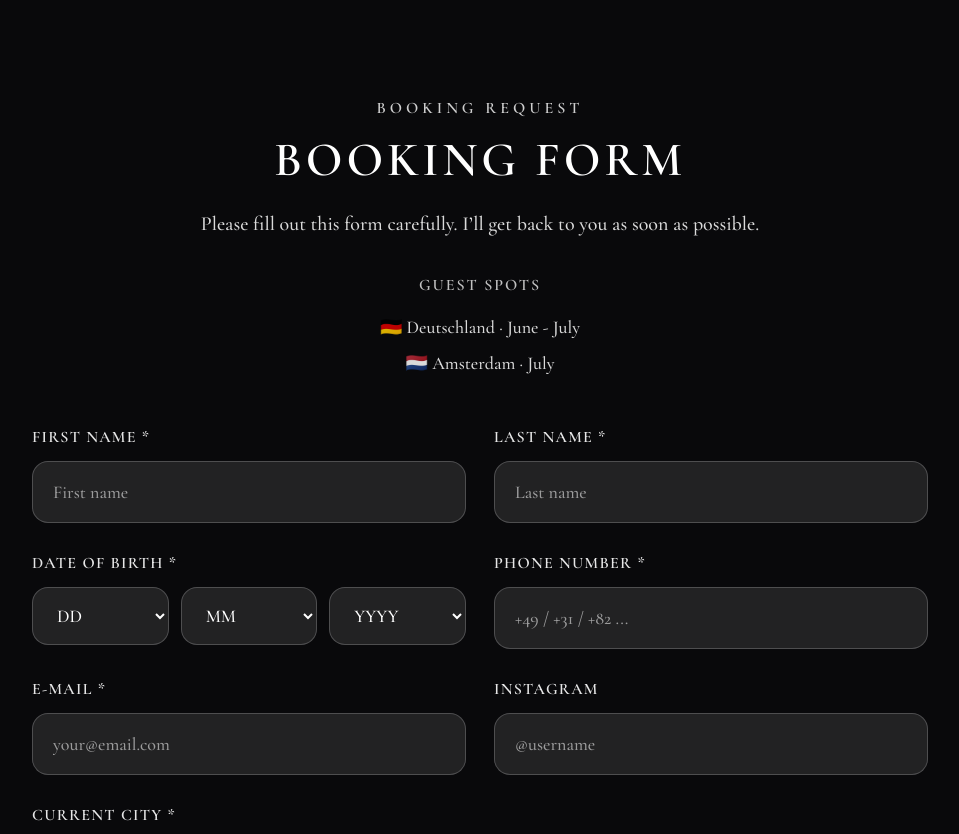
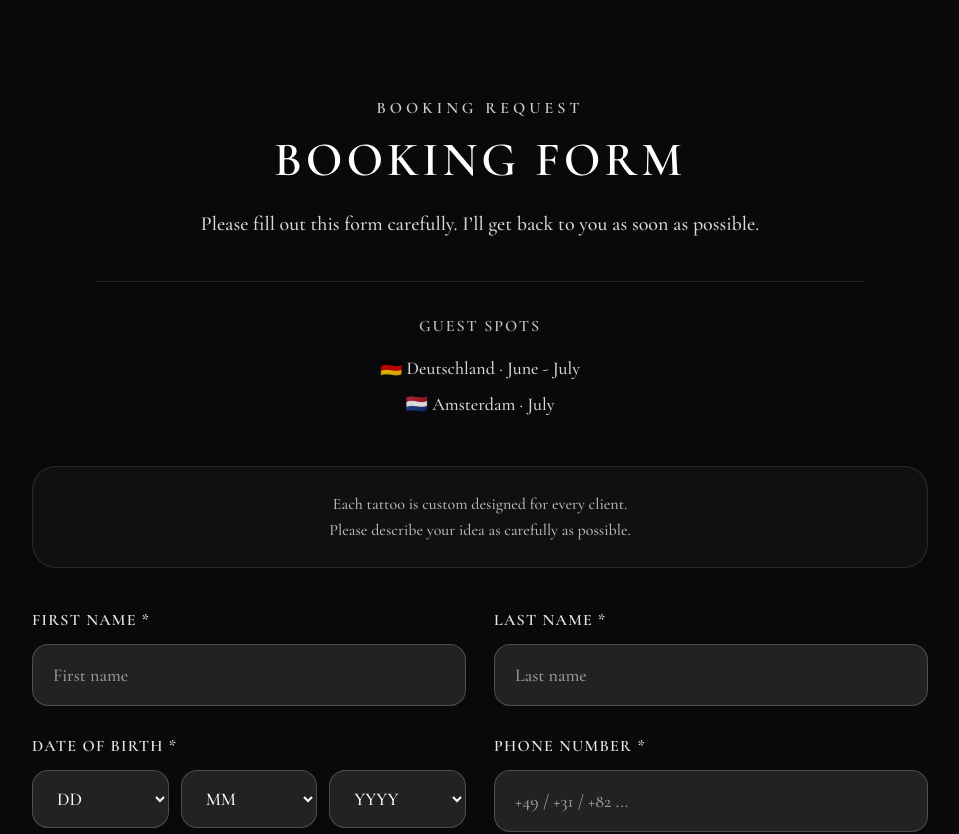
Before and after one commit to iamkimria/rian-tattoo-booking, a Next.js app: page /booking in a window 1280 px wide. Shown: the top 834 px of the page, without its empty margins (160-1119 px from the left). Built offline with nearby package versions, Linux system fonts and the light colour scheme.

Commit message:
improve landing page experience

```diff
--- a/app/booking/page.tsx
+++ b/app/booking/page.tsx
@@ -390,6 +390,7 @@ export default function BookingPage() {
               Please fill out this form carefully. I’ll get back to you as soon
               as possible.
             </p>
+            <div className="mx-auto mt-10 h-px w-full max-w-3xl bg-white/10" />
 
             <div className="mt-8 text-center">
               <p className="mb-4 text-base font-bold tracking-[0.12em] text-white/75">
@@ -403,7 +404,13 @@ export default function BookingPage() {
               </p>
             </div>
           </div>
-
+<div className="mb-10 rounded-3xl border border-white/10 bg-white/[0.03] p-6 text-center">
+  <p className="text-base font-medium leading-relaxed text-white/70">
+    Each tattoo is custom designed for every client.
+    <br />
+    Please describe your idea as carefully as possible.
+  </p>
+</div>
           <form onSubmit={handleSubmit} className="space-y-7">
             <div className="grid gap-7 md:grid-cols-2">
               <Field required label="FIRST NAME *" name="firstName" placeholder="First name" />
--- a/app/page.tsx
+++ b/app/page.tsx
@@ -16,6 +16,7 @@ export default function Home() {
   }
 
   return (
+
     <main
       className={`min-h-screen bg-black text-white transition-all duration-700 ${
         leaving ? "opacity-0 blur-sm" : "opacity-100 blur-0"
@@ -52,7 +53,7 @@ export default function Home() {
             <button
               type="button"
               onClick={goToBooking}
-              className="w-full rounded-full bg-white px-8 py-4 text-center text-base font-bold tracking-[0.12em] text-black transition hover:bg-white/80 sm:w-auto"
+              className="w-full rounded-full bg-white px-8 py-4 text-center text-base font-bold tracking-[0.12em] text-black transition duration-300 hover:scale-[1.02] hover:bg-white/80"
             >
               BOOK NOW
             </button>
@@ -61,13 +62,18 @@ export default function Home() {
               href="https://www.instagram.com/tattooist_rian"
               target="_blank"
               rel="noopener noreferrer"
-              className="w-full rounded-full border border-white/60 px-8 py-4 text-center text-base font-bold tracking-[0.12em] text-white transition hover:border-white hover:bg-white/10 sm:w-auto"
+              className="w-full rounded-full border border-white/60 px-8 py-4 text-center text-base font-bold tracking-[0.12em] text-white transition duration-300 hover:scale-[1.02] hover:border-white hover:bg-white/10"
             >
               VIEW ON INSTAGRAM
             </a>
           </div>
         </div>
       </section>
+      <footer className="border-t border-white/10 px-6 py-8 text-center">
+  <p className="text-sm font-medium tracking-[0.08em] text-white/40">
+    © 2026 RI:AN. All rights reserved.
+  </p>
+</footer>
     </main>
   );
 }
```
